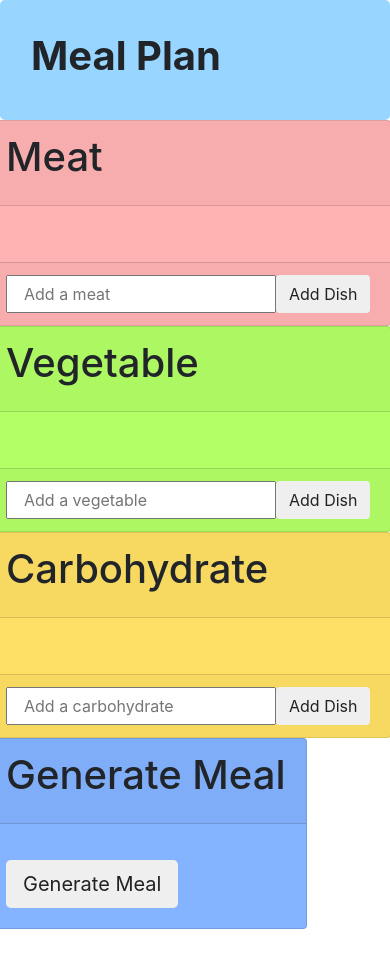
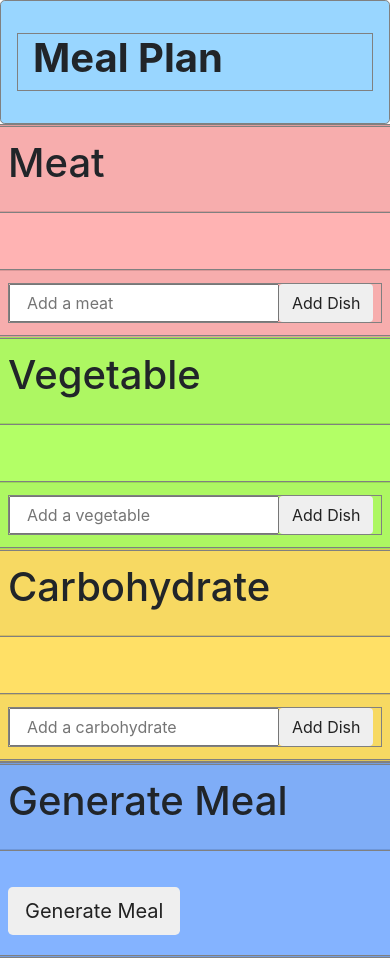
Before and after one commit to ChaunteVanDeBurgh/mealplan, a website: page index.html in a window 390 px wide. Before the commit the page ends 929 px from the top, so only its background shows below. Drawn offline with nearby package versions, Linux system fonts and the light colour scheme.

Commit message:
fix mobile card x scroll issue

```diff
--- a/index.html
+++ b/index.html
@@ -17,21 +17,19 @@
     <title>Meal Plan</title>
   </head>
   <body>
-    <div class="jumbotron">
+    <div class="jumbotron" id="header">
       <div class="container">
         <h1>Meal Plan</h1>
       </div>
     </div>
 
     <main>
-
       <div class="row">
-
         <div class="card" id="meat">
           <div class="card-header">
             <h1 class="card-title">Meat</h1>
           </div>
-          <div class="card-body overflow-auto">
+          <div class="card-body">
             <ul class="dish-list" id="meat-list">
 
             </ul>
--- a/src/css/style.css
+++ b/src/css/style.css
@@ -60,3 +60,13 @@ li {
 		height: auto;
 	}
 }
+
+@media screen and (max-width: 768px) {
+	.card {
+		width: 100%;
+	}
+}
+
+div {
+	border: 1px solid grey;
+}
```
